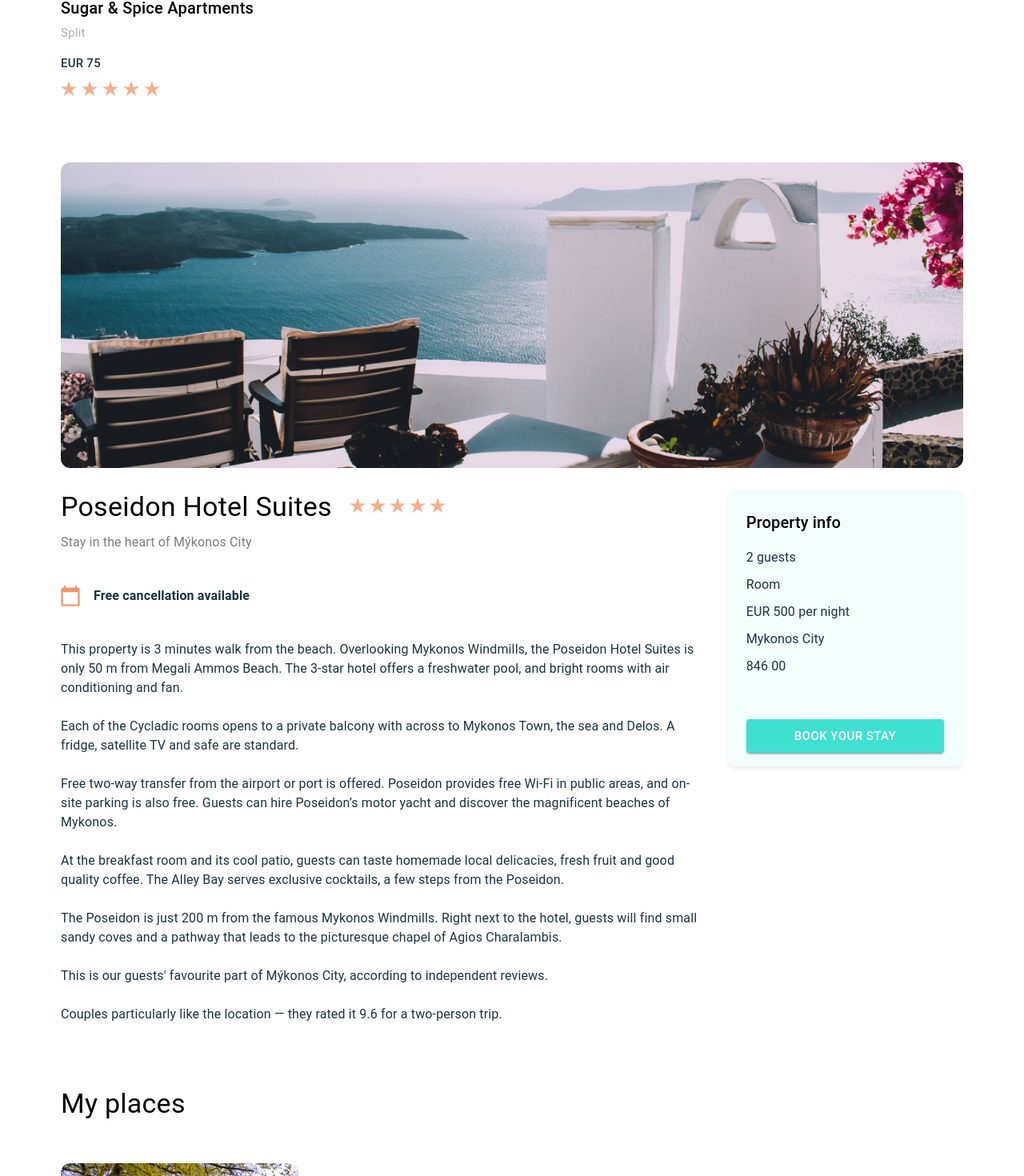
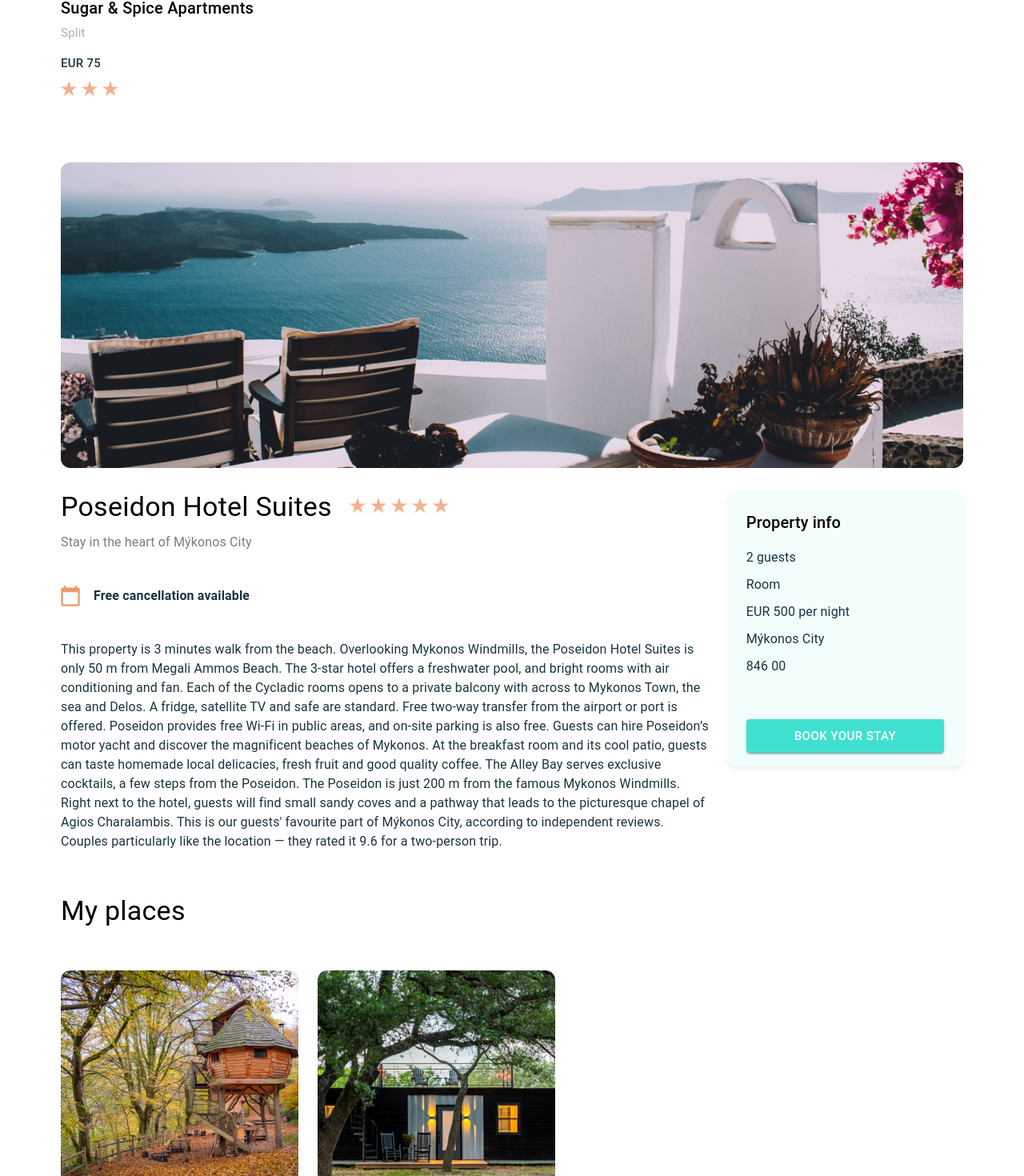
Before and after one commit to kol242/devcademy2022-projects, a React (Create React App) app in the folder my-app/: page / in a window 1280 px wide. Shown: the part 1326-2796 px from the top of the page at 80% size. Built offline with nearby package versions, Linux system fonts and the light colour scheme.

Commit message:
Add data models
Added data models for AccomodationCard, AccomodationDetails, CityCard & PlacesCard

```diff
--- /dev/null
+++ b/my-app/src/Common/Models/AccomodationCard.ts
@@ -0,0 +1,6 @@
+export const accCard = {
+	"title": "Sugar & Spice Apartments",
+	"location": "Split",
+	"price": 75,
+	"categorization": 3
+}
--- /dev/null
+++ b/my-app/src/Common/Models/AccomodationDetails.ts
@@ -0,0 +1,13 @@
+export const accDetails = {
+	"title": "Poseidon Hotel Suites",
+	"subtitle": "Stay in the heart of Mýkonos City",
+	"description": "This property is 3 minutes walk from the beach. Overlooking Mykonos Windmills, the Poseidon Hotel Suites is only 50 m from Megali Ammos Beach. The 3-star hotel offers a freshwater pool, and bright rooms with air conditioning and fan. Each of the Cycladic rooms opens to a private balcony with across to Mykonos Town, the sea and Delos. A fridge, satellite TV and safe are standard. Free two-way transfer from the airport or port is offered. Poseidon provides free Wi-Fi in public areas, and on-site parking is also free. Guests can hire Poseidon’s motor yacht and discover the magnificent beaches of Mykonos. At the breakfast room and its cool patio, guests can taste homemade local delicacies, fresh fruit and good quality coffee. The Alley Bay serves exclusive cocktails, a few steps from the Poseidon. The Poseidon is just 200 m from the famous Mykonos Windmills. Right next to the hotel, guests will find small sandy coves and a pathway that leads to the picturesque chapel of Agios Charalambis. This is our guests' favourite part of Mýkonos City, according to independent reviews. Couples particularly like the location — they rated it 9.6 for a two-person trip.",
+	"type": "Room",
+	"categorization": 5,
+	"personCount": 2,
+	"imageUrl": "",
+	"freeCancelation": true,
+	"price": 500,
+	"location": "Mýkonos City",
+	"postalCode": "846 00"
+}
--- /dev/null
+++ b/my-app/src/Common/Models/CityCard.ts
@@ -0,0 +1,4 @@
+export const CityCardData = {
+	"name": "London",
+	"count": 5102
+}
--- /dev/null
+++ b/my-app/src/Common/Models/PlacesCard.ts
@@ -0,0 +1,14 @@
+export const myPlaces = [
+	{
+		"title": "Treehouse",
+		"location": "Hrusice",
+		"subtitle": "Renting entire unit",
+        "imageUrl": require('../Images/place-card-image.png')
+	},
+	{
+		"title": "Tiny House",
+		"location": "Hrusice",
+		"subtitle": "Renting entire unit",
+        "imageUrl": require('../Images/place2.png')
+	}
+];
--- a/my-app/src/Common/Style/place-card.css
+++ b/my-app/src/Common/Style/place-card.css
@@ -1,9 +1,11 @@
 .place-container {
-    padding: 79px 76px 80px 76px;
+    padding: 0 76px 80px 76px;
+    display: flex;
+    gap: 24px;
 }
 
 #place-container__title {
-    margin: 0 0 54px 0;
+    margin: 54px 0 54px 76px;
     font-family: 'Roboto';
     font-style: normal;
     font-weight: 400;
--- a/my-app/src/Components/AccomoDetails.tsx
+++ b/my-app/src/Components/AccomoDetails.tsx
@@ -3,45 +3,46 @@ import '../Common/Style/accomo-details.css'
 import DetailsImg from '../Common/Images/details-img.png'
 import DateIcon from '../Common/Images/date.svg'
 import RatingStar from '../Common/Images/star.svg'
+import { accDetails } from '../Common/Models/AccomodationDetails'
 
 const AccomoDetails = () => {
+  // function for creating star categorization
+  function createStar() {
+    const elements = []
+    const category = accDetails.categorization
+    for(let i = 0; i < category; i++){
+      elements.push(<img id="acc-container__card--star" src={RatingStar} alt="ratingStar" />);
+    }
+    return elements;
+  }
+
   return (
     <div className="details-container">
       <img id="details-container__image" src={DetailsImg} alt="details-img" />
       <div className="details-container__body">
         <div className="details-container__body--section1">
           <div className="section1-head">
-            <h1 id="section1-head__title">Poseidon Hotel Suites</h1>
+            <h1 id="section1-head__title">{accDetails.title}</h1>
             <div>
-              <img id="section1-head__star" src={RatingStar} alt="rating-star" />
-              <img id="section1-head__star" src={RatingStar} alt="rating-star" />
-              <img id="section1-head__star" src={RatingStar} alt="rating-star" />
-              <img id="section1-head__star" src={RatingStar} alt="rating-star" />
-              <img id="section1-head__star" src={RatingStar} alt="rating-star" />
+              { createStar() }
             </div>
           </div>
-          <h2 id="section1-subtitle">Stay in the heart of Mýkonos City</h2>
+          <h2 id="section1-subtitle">{accDetails.subtitle}</h2>
           <div className="section1-cancellation">
             <img src={DateIcon} alt="date-icon" />
-            <h2 id="section1-cancellation__title">Free cancellation available</h2>
+            <h2 id="section1-cancellation__title">
+              { accDetails.freeCancelation ? 'Free cancellation available' : 'Free cancellation not available' }
+            </h2>
           </div>
-          <p id="section1-description">
-          This property is 3 minutes walk from the beach. Overlooking Mykonos Windmills, the Poseidon Hotel Suites is only 50 m from Megali Ammos Beach. The 3-star hotel offers a freshwater pool, and bright rooms with air conditioning and fan. <br /><br />
-          Each of the Cycladic rooms opens to a private balcony with across to Mykonos Town, the sea and Delos. A fridge, satellite TV and safe are standard. <br /><br />
-          Free two-way transfer from the airport or port is offered. Poseidon provides free Wi-Fi in public areas, and on-site parking is also free. Guests can hire Poseidon’s motor yacht and discover the magnificent beaches of Mykonos. <br /><br />
-          At the breakfast room and its cool patio, guests can taste homemade local delicacies, fresh fruit and good quality coffee. The Alley Bay serves exclusive cocktails, a few steps from the Poseidon. <br /><br />
-          The Poseidon is just 200 m from the famous Mykonos Windmills. Right next to the hotel, guests will find small sandy coves and a pathway that leads to the picturesque chapel of Agios Charalambis. <br /><br />
-          This is our guests' favourite part of Mýkonos City, according to independent reviews. <br /><br />
-          Couples particularly like the location — they rated it 9.6 for a two-person trip.
-          </p>
+          <p id="section1-description">{accDetails.description}</p>
         </div>
         <div className="details-container__body--section2">
           <h1 id="section2-title">Property info</h1>
-          <h2 id="section2-detail">2 guests</h2>
-          <h2 id="section2-detail">Room</h2>
-          <h2 id="section2-detail">EUR 500 per night</h2>
-          <h2 id="section2-detail">Mykonos City</h2>
-          <h2 id="section2-detail">846 00</h2>
+          <h2 id="section2-detail">{accDetails.personCount} guests</h2>
+          <h2 id="section2-detail">{accDetails.type}</h2>
+          <h2 id="section2-detail">EUR {accDetails.price} per night</h2>
+          <h2 id="section2-detail">{accDetails.location}</h2>
+          <h2 id="section2-detail">{accDetails.postalCode}</h2>
           <button id="section2-btn">BOOK YOUR STAY</button>
         </div>
       </div>
--- a/my-app/src/Components/AccomodationCard.tsx
+++ b/my-app/src/Components/AccomodationCard.tsx
@@ -2,22 +2,29 @@ import React from 'react'
 import '../Common/Style/accomodation-card.css'
 import AccomodationImg from '../Common/Images/accomodation-card.png'
 import RatingStar from '../Common/Images/star.svg'
+import { accCard } from '../Common/Models/AccomodationCard'
 
 const AccomodationCard = () => {
+  // function for creating star categorization
+  function createStar() {
+    const elements = []
+    const category = accCard.categorization
+    for(let i = 0; i < category; i++){
+      elements.push(<img id="acc-container__card--star" src={RatingStar} alt="ratingStar" />);
+    }
+    return elements;
+  }
+
   return (
     <div className="acc-container">
       <h1 id="acc-container__title">Homes guests love</h1>
       <div className="acc-container__card">
         <img src={AccomodationImg} alt="accomoadtion" />
-        <h1 id="acc-container__card--title">Sugar & Spice Apartments</h1>
-        <h3 id="acc-container__card--subtitle">Split</h3>
-        <h2 id="acc-container__card--price">EUR 75</h2>
+        <h1 id="acc-container__card--title">{accCard.title}</h1>
+        <h3 id="acc-container__card--subtitle">{accCard.location}</h3>
+        <h2 id="acc-container__card--price">EUR {accCard.price}</h2>
         <div className="acc-container__card--rating">
-          <img id="acc-container__card--star" src={RatingStar} alt="ratingStar" />
-          <img id="acc-container__card--star" src={RatingStar} alt="ratingStar" />
-          <img id="acc-container__card--star" src={RatingStar} alt="ratingStar" />
-          <img id="acc-container__card--star" src={RatingStar} alt="ratingStar" />
-          <img id="acc-container__card--star" src={RatingStar} alt="ratingStar" />
+          { createStar() }
         </div>
       </div>
     </div>
--- a/my-app/src/Components/CityCard.tsx
+++ b/my-app/src/Components/CityCard.tsx
@@ -1,13 +1,14 @@
 import React from 'react'
 import '../Common/Style/city-card.css'
+import { CityCardData } from '../Common/Models/CityCard'
 
 const CityCard = () => {
   return (
     <div className="city-container">
       <h1 id="city-container__title">Popular locations</h1>
       <div className="city-container__card">
-        <h1 id="city-container__card--title">London</h1>
-        <h2 id="city-container__card--subtitle">5,102 properties</h2>
+        <h1 id="city-container__card--title">{CityCardData.name}</h1>
+        <h2 id="city-container__card--subtitle">{CityCardData.count} properties</h2>
       </div>
     </div>
   )
--- a/my-app/src/Components/PlaceCard.tsx
+++ b/my-app/src/Components/PlaceCard.tsx
@@ -1,22 +1,27 @@
 import React from 'react'
 import '../Common/Style/place-card.css'
-import PlaceImg from '../Common/Images/place-card-image.png'
+import { myPlaces } from '../Common/Models/PlacesCard'
 
 const PlaceCard = () => {
   return (
+    <>
+      <h1 id="place-container__title">My places</h1>
       <div className="place-container">
-      <h1 id="place-container__title">My places</h1>
+        { myPlaces.map(place => (
           <div className="place-container__card">
-        <img src={PlaceImg} alt="PlaceImg" />
-        <h1 id="place-container__card--title">Treehouse</h1>
-        <h3 id="place-container__card--subtitle">Hrusice</h3>
-        <h2 id="place-container__card--detail">Renting the entire unit</h2>
+            <img src={place.imageUrl} alt="PlaceImg" />
+            <h1 id="place-container__card--title">{place.title}</h1>
+            <h3 id="place-container__card--subtitle">{place.location}</h3>
+            <h2 id="place-container__card--detail">{place.subtitle}</h2>
             <div className="place-container__card--btns">
               <button id="btns-edit">EDIT</button>
               <button id="btns-delete">DELETE PLACE</button>
             </div>
           </div>
+        )) }
       </div>
+    </>
+
   )
 }
 
```
Also changed, not shown: my-app/src/Common/Images/place2.png (added). Lines whose indentation alone changed are shown as unchanged.
